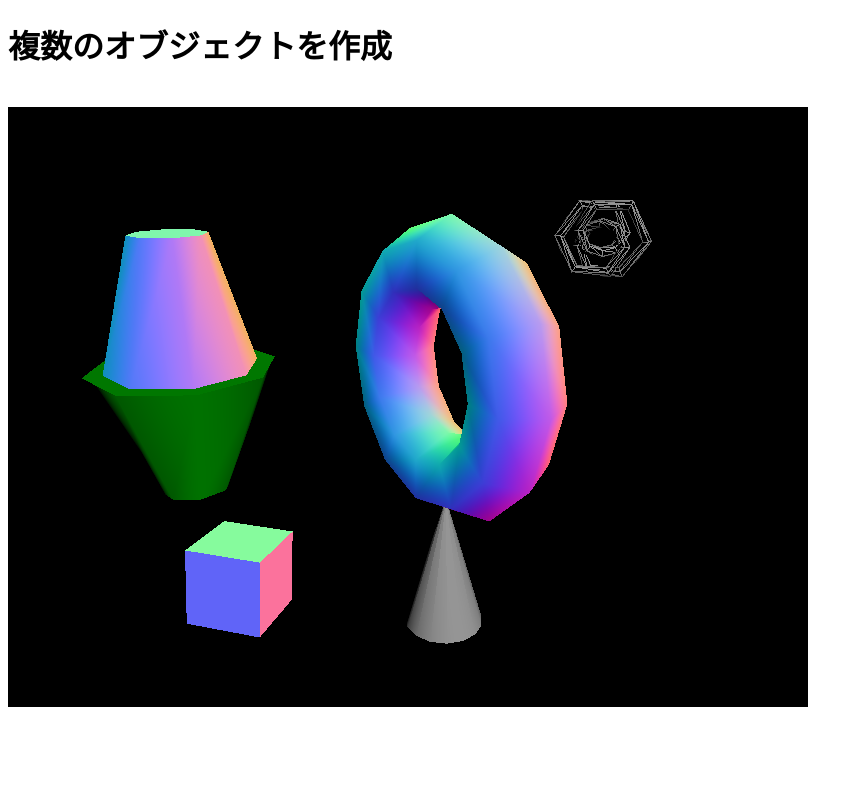
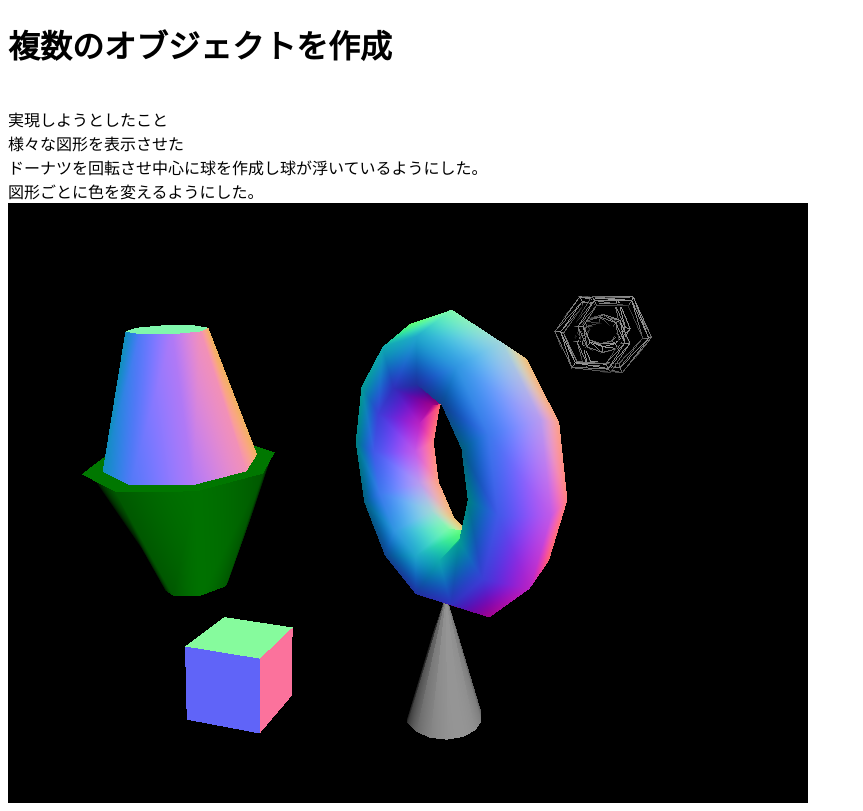
Before and after one commit to katayamahiroto/-2, a plain HTML site: page index.html in a window 1280 px wide. Shown: the whole page, without its empty margins (0-863 px from the left). Drawn offline with nearby package versions, Linux system fonts and the light colour scheme.

Commit message:
Update index.html

```diff
--- a/index.html
+++ b/index.html
@@ -2,7 +2,7 @@
 <html lang="ja">
 <head>
   <meta charset="UTF-8">
-  <title>sample1</title>
+  <title>WebGL</title>
 
   <!-- three.jsを読み込む(ローカル) -->
   <!-- <script src="./three.js"></script> -->
@@ -13,6 +13,10 @@
 <body>
  <h1>複数のオブジェクトを作成</h1>
  <br>
+  実現しようとしたこと<br>
+  様々な図形を表示させた<br>
+  ドーナツを回転させ中心に球を作成し球が浮いているようにした。<br>
+  図形ごとに色を変えるようにした。<br>
  <script>
   var init = function() {
 
```
